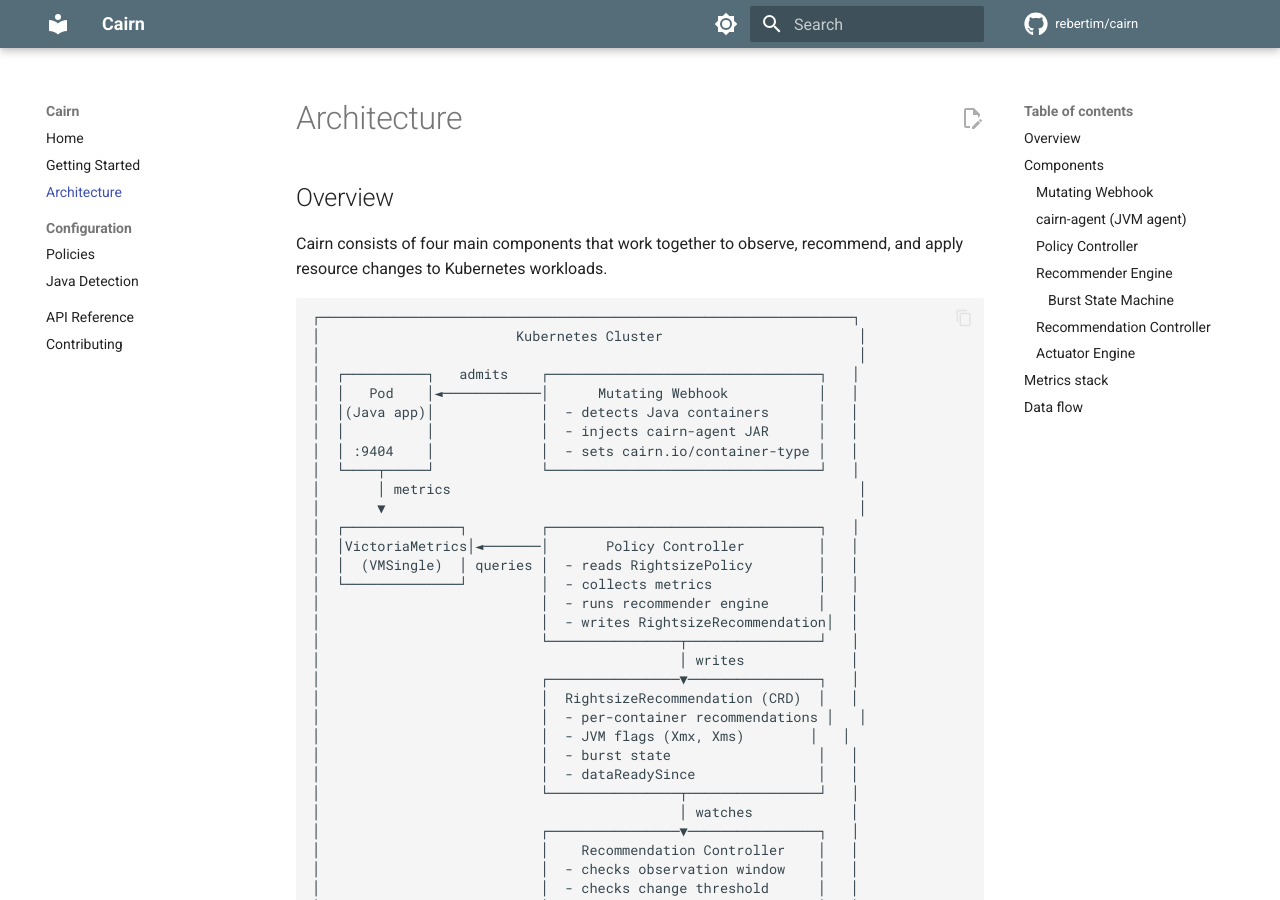
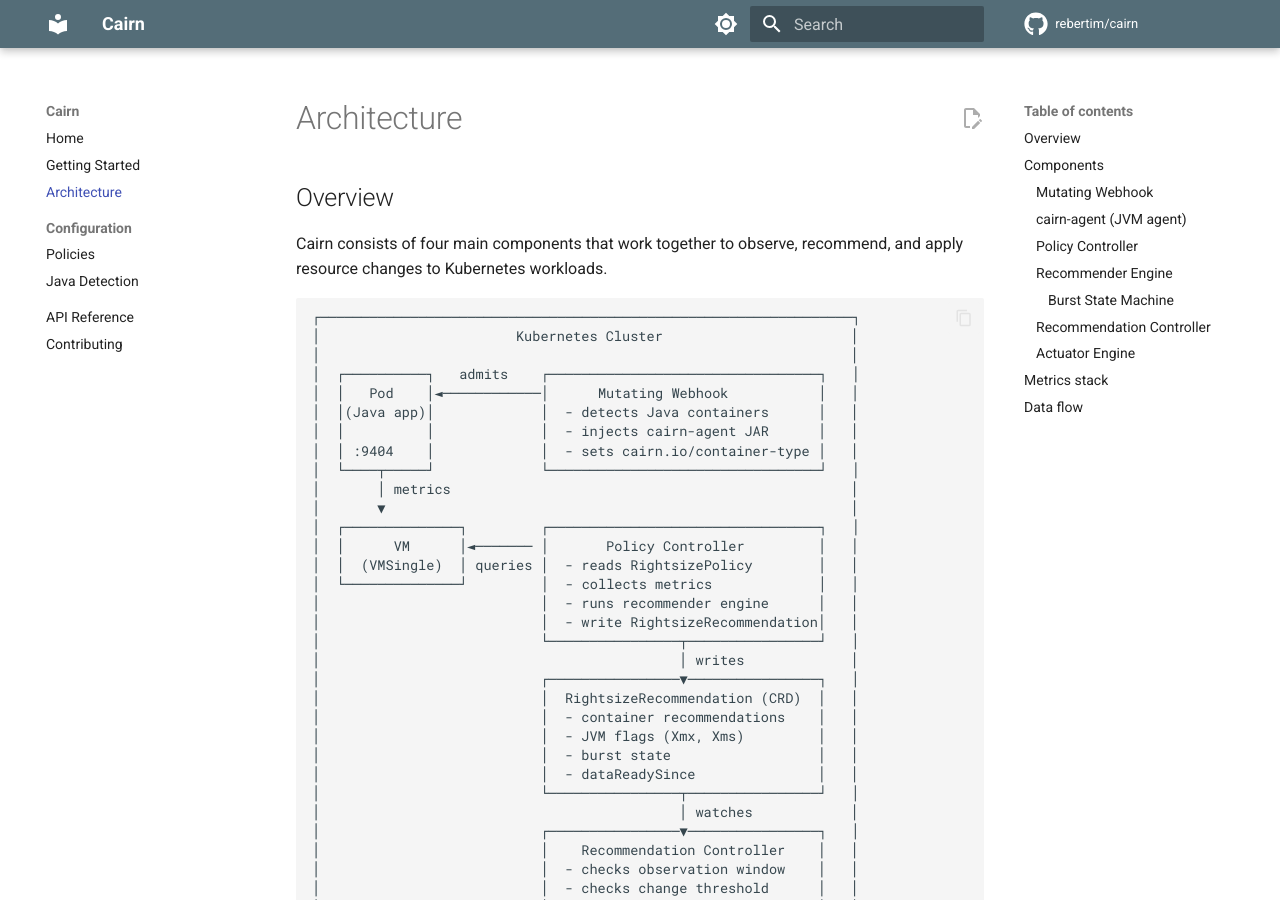
Before and after one commit to rebertim/cairn, an MkDocs documentation site: the page built from docs/docs/architecture.md, in a window 1280 px wide and 900 px high. Built offline with MkDocs 1.6.1 and Material for MkDocs 9.7.7, drawn with Linux system fonts in a browser that asks for light colours; comment, search, counter and statistics services are not loaded.

Commit message:
fix: architecture visualization

````diff
--- a/docs/docs/architecture.md
+++ b/docs/docs/architecture.md
@@ -6,28 +6,28 @@ Cairn consists of four main components that work together to observe, recommend,
 
 ```
 ┌─────────────────────────────────────────────────────────────────┐
-│                        Kubernetes Cluster                        │
-│                                                                  │
+│                        Kubernetes Cluster                       │
+│                                                                 │
 │  ┌──────────┐   admits    ┌─────────────────────────────────┐   │
 │  │   Pod    │◄────────────│      Mutating Webhook           │   │
 │  │(Java app)│             │  - detects Java containers      │   │
 │  │          │             │  - injects cairn-agent JAR      │   │
 │  │ :9404    │             │  - sets cairn.io/container-type │   │
 │  └────┬─────┘             └─────────────────────────────────┘   │
-│       │ metrics                                                  │
-│       ▼                                                          │
+│       │ metrics                                                 │
+│       ▼                                                         │
 │  ┌──────────────┐         ┌─────────────────────────────────┐   │
-│  │VictoriaMetrics│◄───────│       Policy Controller         │   │
+│  │      VM      │◄─────── │       Policy Controller         │   │
 │  │  (VMSingle)  │ queries │  - reads RightsizePolicy        │   │
 │  └──────────────┘         │  - collects metrics             │   │
 │                           │  - runs recommender engine      │   │
-│                           │  - writes RightsizeRecommendation│  │
+│                           │  - write RightsizeRecommendation│   │
 │                           └────────────────┬────────────────┘   │
 │                                            │ writes             │
 │                           ┌────────────────▼────────────────┐   │
 │                           │  RightsizeRecommendation (CRD)  │   │
-│                           │  - per-container recommendations │   │
-│                           │  - JVM flags (Xmx, Xms)        │   │
+│                           │  - container recommendations    │   │
+│                           │  - JVM flags (Xmx, Xms)         │   │
 │                           │  - burst state                  │   │
 │                           │  - dataReadySince               │   │
 │                           └────────────────┬────────────────┘   │
````
